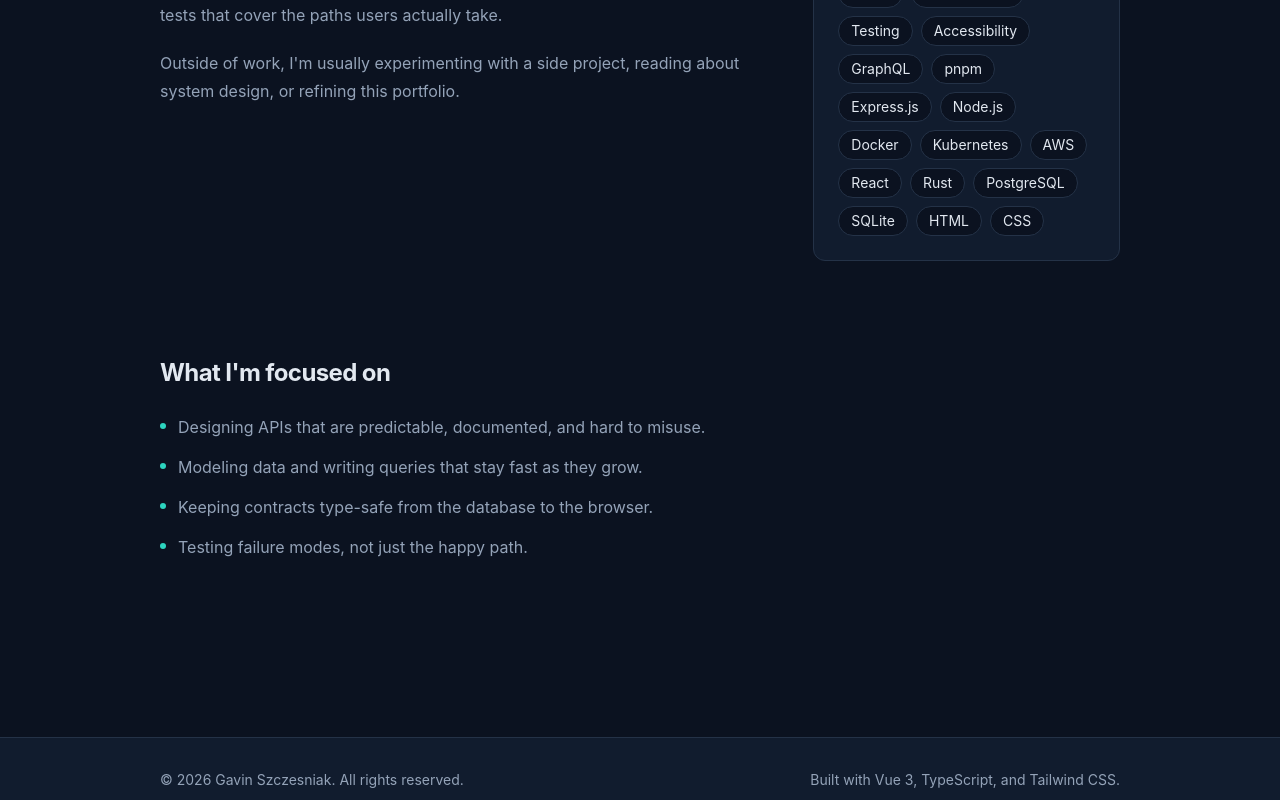
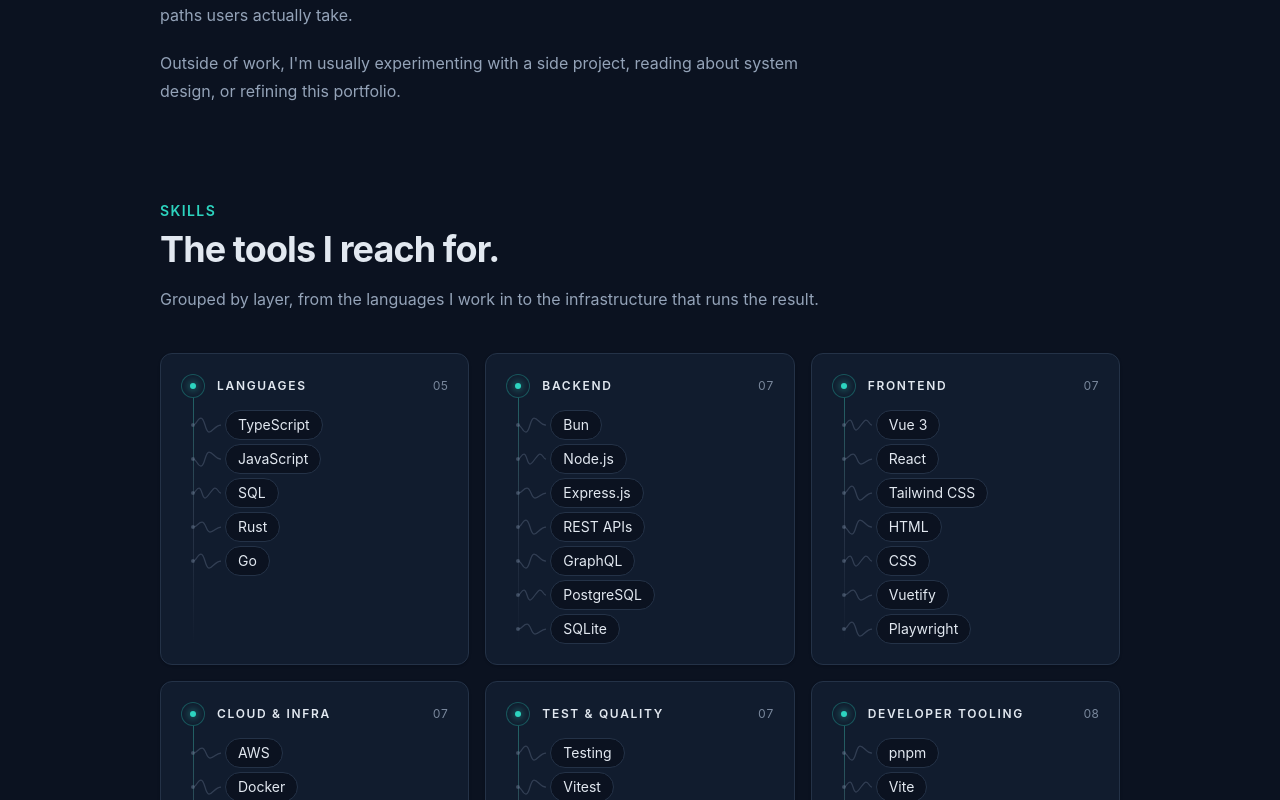
Before and after one commit to Battlertrunks/Portfolio-v2, a Vue app: page /about in a window 1280 px wide. Shown: the part 540-1340 px from the top of the page. Built offline with nearby package versions, Linux system fonts and the light colour scheme.

Commit message:
Redesign About skills section with grouped cards

```diff
--- a/src/features/about/AboutView.vue
+++ b/src/features/about/AboutView.vue
@@ -1,30 +1,14 @@
 <script setup lang="ts">
+import BaseCard from '@/components/BaseCard.vue'
 import PageContainer from '@/components/PageContainer.vue'
 import SectionHeading from '@/components/SectionHeading.vue'
+import { skillGroups } from '@/features/about/about.data'
 
-const skills = [
-  'TypeScript',
-  'JavaScript',
-  'Bun',
-  'REST APIs',
-  'SQL',
-  'Vue 3',
-  'Tailwind CSS',
-  'Testing',
-  'Accessibility',
-  'GraphQL',
-  'pnpm',
-  'Express.js',
-  'Node.js',
-  'Docker',
-  'Kubernetes',
-  'AWS',
-  'React',
-  'Rust',
-  'PostgreSQL',
-  'SQLite',
-  'HTML',
-  'CSS',
+const branchPaths = [
+  'M12 14C16 14 16 7 20 7S24 21 28 21S34 14 40 14',
+  'M12 14C16 14 16 21 20 21S24 7 28 7S34 14 40 14',
+  'M12 14C15 14 15 9 18 9S21 19 24 19S31 9 34 9S37 14 40 14',
+  'M12 14C17 14 17 9 21 9S25 19 29 19S35 14 40 14',
 ] as const
 
 const currentFocus = [
@@ -33,6 +17,10 @@ const currentFocus = [
   'Keeping contracts type-safe from the database to the browser.',
   'Testing failure modes, not just the happy path.',
 ] as const
+
+function branchPath(seed: number) {
+  return branchPaths[seed % branchPaths.length] ?? branchPaths[0]
+}
 </script>
 
 <template>
@@ -46,12 +34,10 @@ const currentFocus = [
         description="I build systems end to end, spending most of my time on the APIs, data, and server-side logic that make the interface possible."
       />
 
-      <div class="mt-10 grid gap-10 lg:grid-cols-[2fr_1fr]">
-        <div class="space-y-5 text-base leading-7 text-muted">
+      <div class="mt-10 max-w-2xl space-y-5 text-base leading-7 text-muted">
         <p>
           I'm Gavin, a full-stack developer who leans toward the backend. I enjoy modeling data,
-            shaping API contracts, and making server-side behavior predictable before I touch the
-            UI.
+          shaping API contracts, and making server-side behavior predictable before I touch the UI.
         </p>
         <p>
           My main tools are TypeScript and Bun on the server, with Vue 3 and Tailwind CSS on the
@@ -63,22 +49,81 @@ const currentFocus = [
           design, or refining this portfolio.
         </p>
       </div>
+    </section>
 
-        <aside aria-labelledby="skills-title" class="rounded-xl border border-line bg-surface p-6">
-          <h2 id="skills-title" class="text-sm font-semibold tracking-widest text-accent uppercase">
-            Skills
-          </h2>
-          <ul class="mt-4 flex flex-wrap gap-2">
+    <section class="pb-16 sm:pb-24" aria-labelledby="skills-title">
+      <SectionHeading
+        heading-id="skills-title"
+        eyebrow="Skills"
+        title="The tools I reach for."
+        description="Grouped by layer, from the languages I work in to the infrastructure that runs the result."
+      />
+
+      <ul class="mt-10 grid gap-4 sm:grid-cols-2 lg:grid-cols-3">
+        <BaseCard
+          v-for="(group, groupIndex) in skillGroups"
+          :key="group.title"
+          as="li"
+          padding="none"
+          class="h-full p-5"
+        >
+          <div class="relative flex h-full flex-col">
+            <span
+              aria-hidden="true"
+              class="absolute top-3 bottom-0 left-3 w-px bg-gradient-to-b from-accent/40 via-control/30 to-transparent"
+            />
+
+            <div class="relative flex items-center gap-3">
+              <span
+                class="relative z-10 flex h-6 w-6 shrink-0 items-center justify-center rounded-full border border-accent/30 bg-surface"
+              >
+                <span
+                  class="h-1.5 w-1.5 rounded-full bg-accent shadow-[0_0_8px_var(--color-accent)]"
+                />
+              </span>
+              <h3 class="text-xs font-semibold tracking-[0.14em] text-ink uppercase">
+                {{ group.title }}
+              </h3>
+              <span aria-hidden="true" class="ml-auto text-xs tabular-nums text-muted/80">
+                {{ String(group.skills.length).padStart(2, '0') }}
+              </span>
+            </div>
+
+            <ul class="relative mt-3 space-y-1">
               <li
-              v-for="skill in skills"
+                v-for="(skill, skillIndex) in group.skills"
                 :key="skill"
-              class="rounded-full border border-line bg-canvas px-3 py-1 text-sm text-ink"
+                class="group/skill relative flex items-center"
+              >
+                <span
+                  aria-hidden="true"
+                  class="absolute top-1/2 left-3 h-1 w-1 -translate-x-1/2 -translate-y-1/2 rounded-full bg-control/50 transition-colors group-hover/skill:bg-accent"
+                />
+                <svg
+                  aria-hidden="true"
+                  focusable="false"
+                  class="h-7 w-10 shrink-0 text-control/40 transition-colors group-hover/skill:text-accent"
+                  viewBox="0 0 40 28"
+                  fill="none"
+                >
+                  <path
+                    :d="branchPath(groupIndex + skillIndex)"
+                    stroke="currentColor"
+                    stroke-width="1.25"
+                    stroke-linecap="round"
+                    vector-effect="non-scaling-stroke"
+                  />
+                </svg>
+                <span
+                  class="ml-1 rounded-full border border-line bg-canvas px-3 py-1 text-sm text-ink transition-colors group-hover/skill:border-accent/40 group-hover/skill:bg-surface group-hover/skill:text-accent-strong"
                 >
                   {{ skill }}
+                </span>
               </li>
             </ul>
-        </aside>
           </div>
+        </BaseCard>
+      </ul>
     </section>
 
     <section aria-labelledby="focus-title" class="pb-16 sm:pb-24">
--- /dev/null
+++ b/src/features/about/about.data.ts
@@ -0,0 +1,31 @@
+export interface SkillGroup {
+  readonly title: string
+  readonly skills: readonly string[]
+}
+
+export const skillGroups: readonly SkillGroup[] = [
+  {
+    title: 'Languages',
+    skills: ['TypeScript', 'JavaScript', 'SQL', 'Rust', 'Go'],
+  },
+  {
+    title: 'Backend',
+    skills: ['Bun', 'Node.js', 'Express.js', 'REST APIs', 'GraphQL', 'PostgreSQL', 'SQLite'],
+  },
+  {
+    title: 'Frontend',
+    skills: ['Vue 3', 'React', 'Tailwind CSS', 'HTML', 'CSS', 'Vuetify', 'Playwright'],
+  },
+  {
+    title: 'Cloud & Infra',
+    skills: ['AWS', 'Docker', 'Kubernetes', 'Terraform', 'OrbStack', 'Datadog', 'GitHub Actions'],
+  },
+  {
+    title: 'Test & Quality',
+    skills: ['Testing', 'Vitest', 'Accessibility', 'Chai', 'Mocha', 'Sinon', 'Trivy'],
+  },
+  {
+    title: 'Developer Tooling',
+    skills: ['pnpm', 'Vite', 'Git', 'GitHub', 'GitHub Copilot', 'OpenCode', 'Ollama', 'Postman'],
+  },
+] as const
```
Lines whose indentation alone changed are shown as unchanged.
